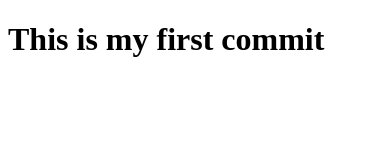
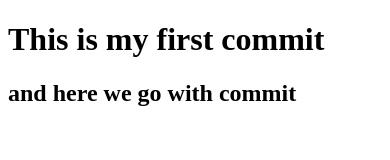
Before and after one commit to Xtomiwa/Miwa-Express-Delivery, a plain HTML site: page card.html in a window 390 px wide. Drawn offline with Linux system fonts and the light colour scheme.

Commit message:
changed card.html and added phone.html

```diff
--- a/card.html
+++ b/card.html
@@ -8,5 +8,6 @@
 </head>
 <body>
     <h1>This is my first commit</h1>
+    <h2>and here we go with commit</h2>
 </body>
 </html>
```
Also changed, not shown: phone.html (added).
